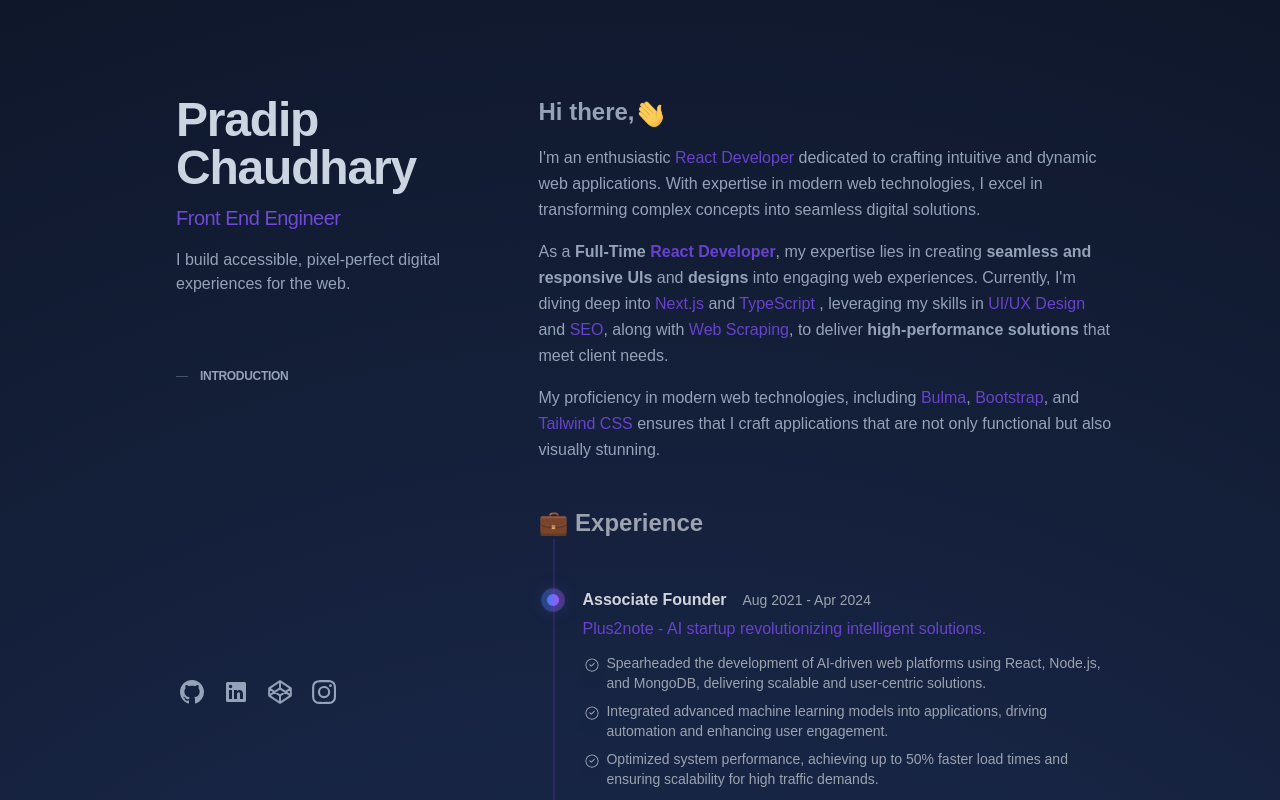
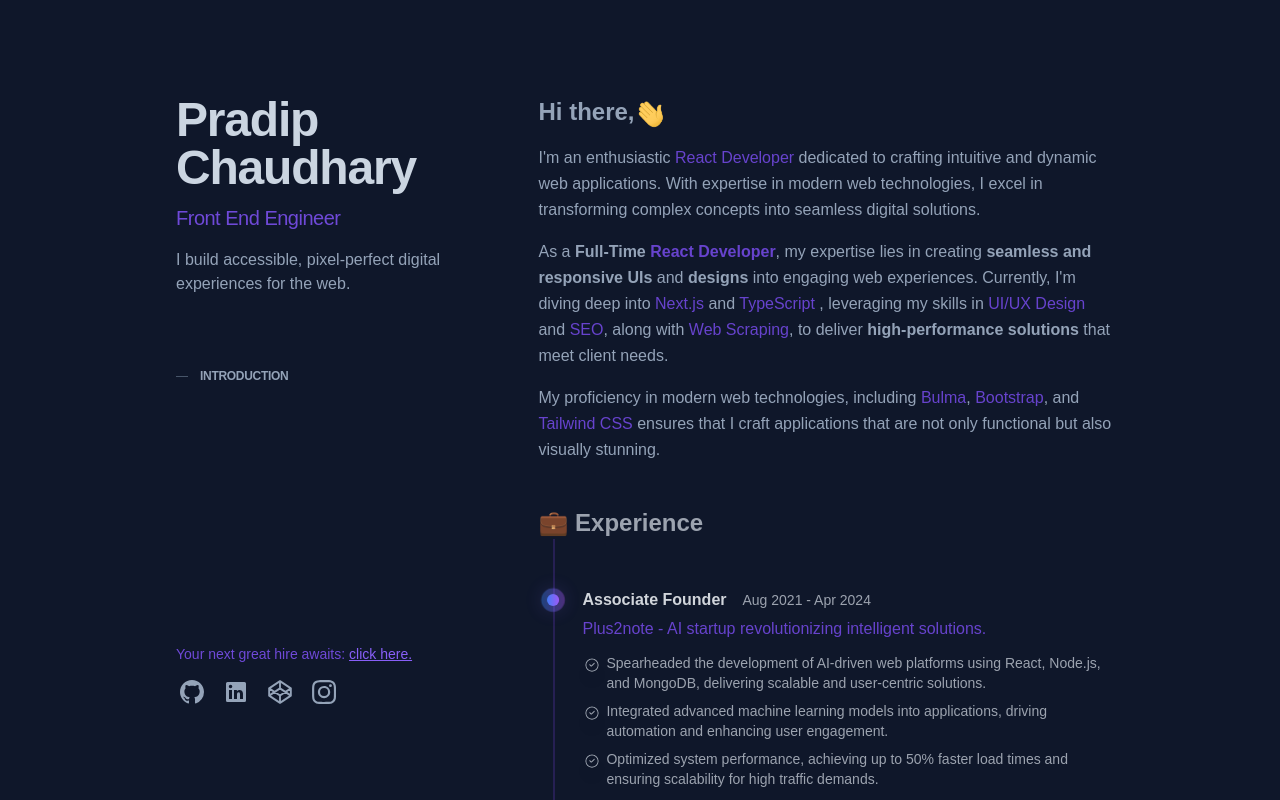
Before and after one commit to pradipchaudhary/portfolio.v3, a Next.js app: page / in a window 1280 px wide. Shown: the top 800 px of the page. Built offline with nearby package versions, Linux system fonts and the light colour scheme.

Commit message:
feat: deploy v3

```diff
--- a/next.config.ts
+++ b/next.config.ts
@@ -2,6 +2,7 @@ import type { NextConfig } from "next";
 
 const nextConfig: NextConfig = {
     /* config options here */
+    output: "export",
 };
 
 export default nextConfig;
--- a/package.json
+++ b/package.json
@@ -5,8 +5,8 @@
     "scripts": {
         "dev": "next dev --turbopack",
         "build": "next build",
-    "start": "next start",
-    "lint": "next lint"
+        "lint": "next lint",
+        "start": "NODE_ENV=production node server.js"
     },
     "dependencies": {
         "react": "19.0.0-rc-66855b96-20241106",
--- a/src/app/globals.css
+++ b/src/app/globals.css
@@ -6,6 +6,7 @@
     --background: #0f172a;
     --foreground: #d8d8d8;
 }
+/* 202124 */
 /*
 @media (prefers-color-scheme: dark) {
     :root {
@@ -18,7 +19,7 @@ body {
     color: var(--foreground);
     background: var(--background);
     font-family: Arial, Helvetica, sans-serif;
-    background: radial-gradient(circle at center, #1f325e, #0f172a);
+    /* background: radial-gradient(circle at center, #1f325e, #0f172a); */
     transform-style: preserve-3d;
     -webkit-transform-style: preserve-3d;
 }
--- a/src/app/layout.tsx
+++ b/src/app/layout.tsx
@@ -88,9 +88,9 @@ export default function RootLayout({
                 />
             </head>
             <body
-                className={`${geistSans.variable} ${geistMono.variable} antialiased bg-slate-900 leading-relaxed text-slate-400  selection:bg-teal-300 selection:text-teal-900`}
+                className={`${geistSans.variable} ${geistMono.variable} antialiased leading-relaxed text-slate-400 `}
             >
-                <div className="relative group/spotlight">
+                <div className="relative">
                     {/* Main Content Container */}
                     <div className="mx-auto min-h-screen max-w-6xl px-6 py-12 md:px-12 md:py-20 lg:px-24 lg:py-0">
                         <div className="lg:flex lg:justify-between lg:gap-6">
--- a/src/components/Header.tsx
+++ b/src/components/Header.tsx
@@ -126,13 +126,32 @@ export default function Header() {
                     </ul>
                 </nav>
             </div>
+
+            {/* Resume */}
+
             {/* Social Media Links */}
+            <div>
+                <div>
+                    <p className="text-sm text-[#6f49d8]">
+                        Your next great hire awaits:{" "}
+                        <Link
+                            href={"/resume.pdf"}
+                            className=" underline text-[#885ff8] hover:text-[#784eeb]"
+                        >
+                            {" "}
+                            click here.
+                        </Link>
+                    </p>
+                </div>
                 <ul
-                className="mt-8 ml-1 flex items-center"
+                    className="mt-4 ml-1 flex items-center"
                     aria-label="Social media"
                 >
                     {socialIcons.map((social) => (
-                    <li key={social.label} className="mr-5 shrink-0 text-xs">
+                        <li
+                            key={social.label}
+                            className="mr-5 shrink-0 text-xs"
+                        >
                             <a
                                 href={social.href}
                                 target="_blank"
@@ -155,6 +174,7 @@ export default function Header() {
                         </li>
                     ))}
                 </ul>
+            </div>
         </header>
     );
 }
```
Also changed, not shown: server.ts (added, +21 -0 lines), 1 other file (tests, documents, lock files or other folders). Lines whose indentation alone changed are shown as unchanged.
